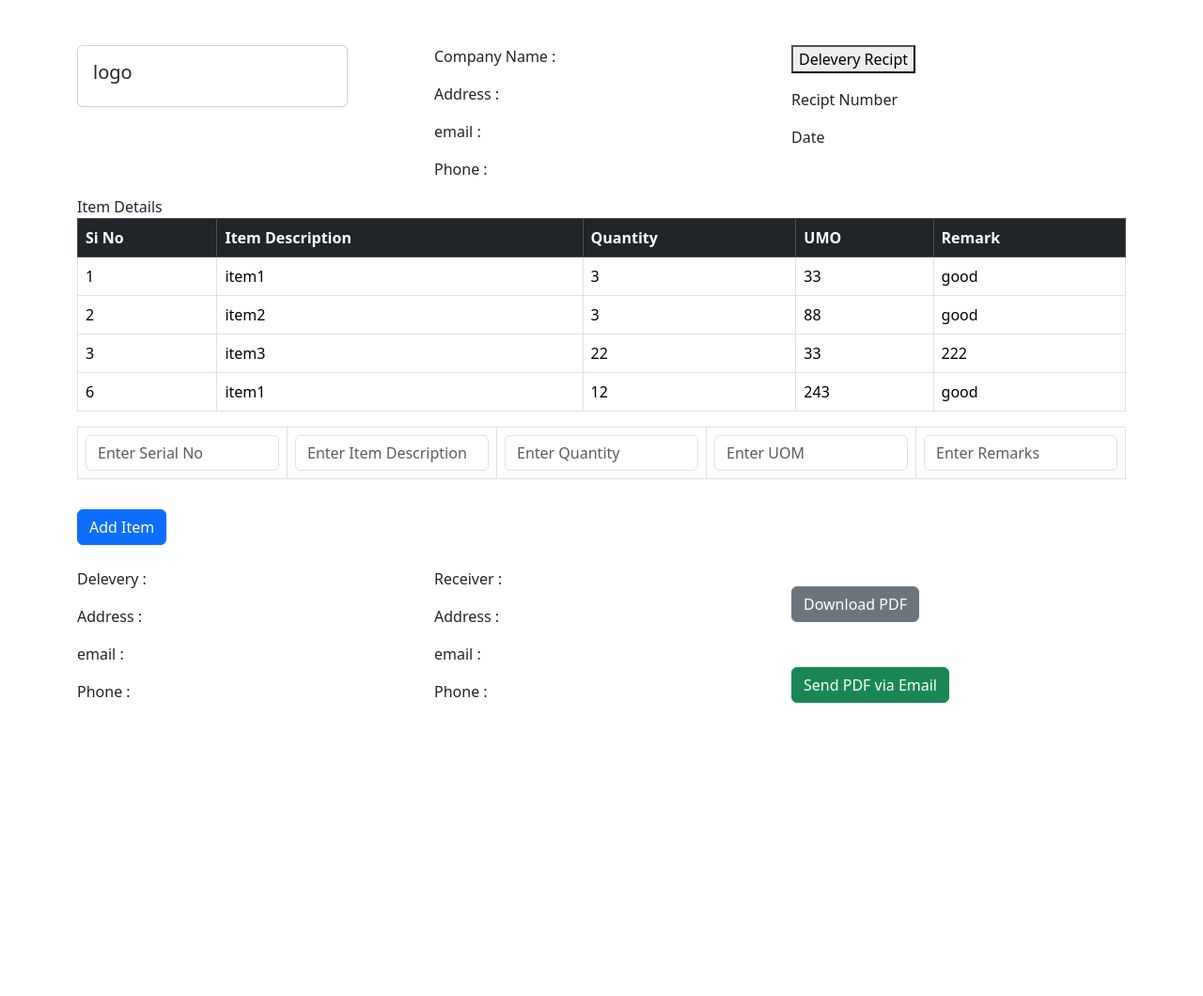
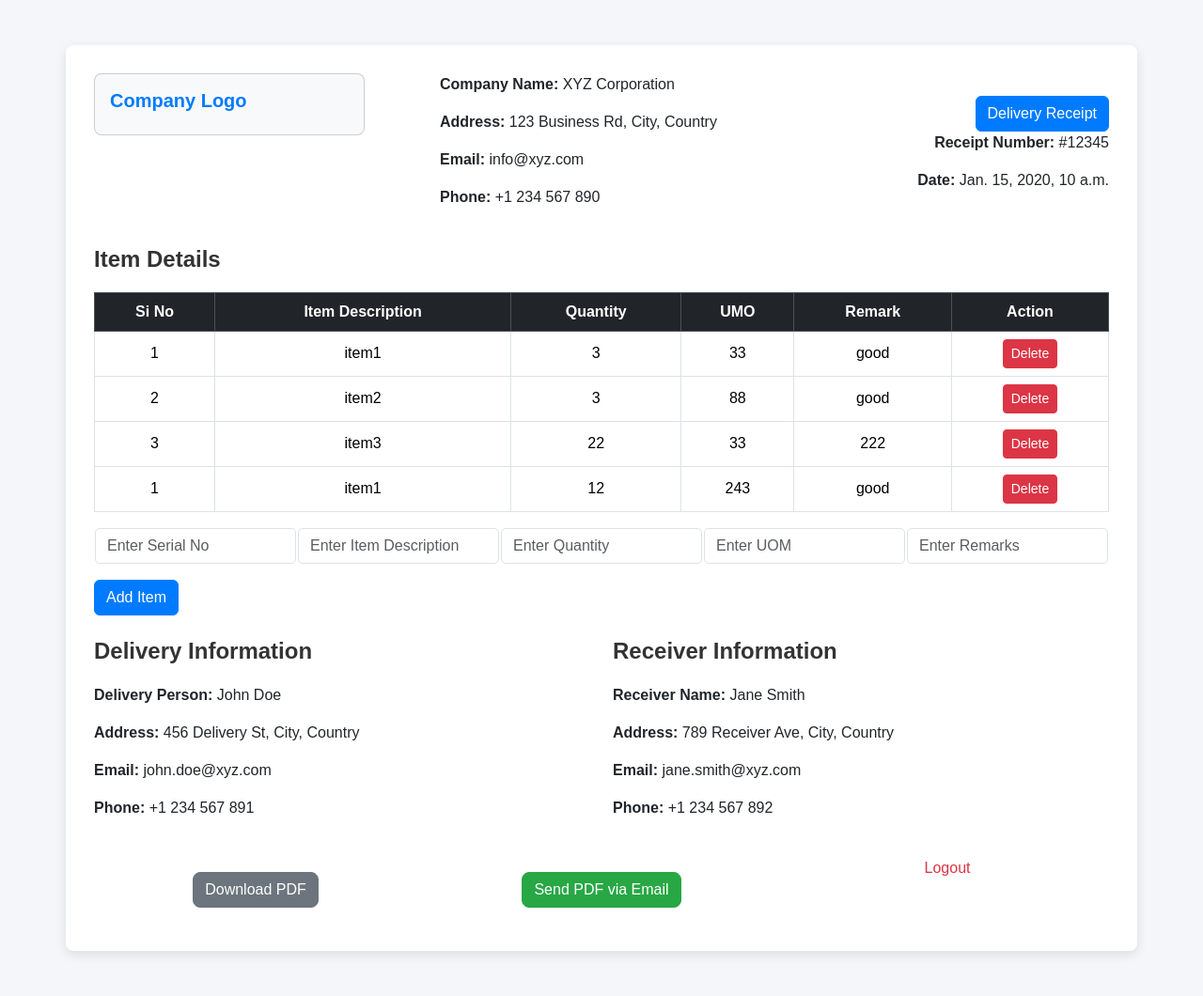
Before and after one commit to shameer-shajahan/company-receipt, a Django app: template rcp/templates/create_receipt.html in a window 1280 px wide. Shown: the whole page at 94% size. Before the commit the page ends 748 px from the top, so only its background shows below. Run offline with Django 5.2, Linux system fonts and the light colour scheme; data comes from the database, SQL or seed files in the repository; both versions use the stored data as it was after the commit; tables that the repository leaves empty hold one stand-in row (values such as "Sample post"); the template is opened without the code that fills it: values that come from a table or form of the project are taken from there, most other values are stand-ins (such as "Sample title", 1, 10 or a date in 2020).

Commit message:
design update

```diff
--- a/dataentry/urls.py
+++ b/dataentry/urls.py
@@ -30,6 +30,7 @@ urlpatterns = [
     path('manage-items/', ManageItemsView.as_view(), name='manage_items'),
     path('manage-items/pdf/', generate_items_pdf, name='generate_items_pdf'),
     path('manage-items/email/', send_items_email, name='send_items_email'),
+    path('data/<int:pk>/remove',views.DataDeleteView.as_view(),name="delete"),
 
  # Correct usage
     # path('receipt/',views.CreateDeliveryReceiptView.as_view(), name='create_receipt'),  # Correct usage
--- a/rcp/models.py
+++ b/rcp/models.py
@@ -25,6 +25,8 @@ class DeliveryReceipt(models.Model):
 
     logo=models.ImageField(upload_to="commpont_logo",null=True,blank=True)
 
+    owner=models.ForeignKey(User,on_delete=models.CASCADE)
+
     def __str__(self):
 
         return self.receipt_number
@@ -32,7 +34,7 @@ class DeliveryReceipt(models.Model):
 
 class Item(models.Model):
 
-    receipt = models.ForeignKey(User, on_delete=models.CASCADE)
+    receipt = models.ForeignKey(User,on_delete=models.DO_NOTHING)
 
     serial_number = models.IntegerField()
 
--- a/rcp/templates/create_receipt.html
+++ b/rcp/templates/create_receipt.html
@@ -6,69 +6,155 @@
     <meta name="viewport" content="width=device-width, initial-scale=1.0">
     <title>Delivery Receipt Form</title>
     <link href="https://cdn.jsdelivr.net/npm/bootstrap@5.3.0-alpha3/dist/css/bootstrap.min.css" rel="stylesheet">
+    <style>
+        body {
+            background-color: #f4f6f9;
+            font-family: 'Arial', sans-serif;
+        }
+
+        .container {
+            background-color: white;
+            padding: 30px;
+            border-radius: 8px;
+            box-shadow: 0 4px 12px rgba(0, 0, 0, 0.1);
+        }
+
+        .card {
+            border-radius: 8px;
+            background-color: #f8f9fa;
+        }
+
+        .card-title {
+            font-weight: bold;
+            color: #007bff;
+        }
+
+        .form-control {
+            border-radius: 5px;
+            box-shadow: none;
+        }
+
+        .table th, .table td {
+            vertical-align: middle;
+        }
+
+        .table-dark {
+            background-color: #343a40;
+            color: white;
+        }
+
+        .btn-primary {
+            background-color: #007bff;
+            border-color: #007bff;
+        }
+
+        .btn-primary:hover {
+            background-color: #0056b3;
+            border-color: #004085;
+        }
+
+        .btn-secondary, .btn-success {
+            border-radius: 8px;
+        }
+
+        .btn-secondary {
+            background-color: #6c757d;
+            border-color: #6c757d;
+        }
+
+        .btn-success {
+            background-color: #28a745;
+            border-color: #28a745;
+        }
+
+        .btn-success:hover {
+            background-color: #218838;
+            border-color: #1e7e34;
+        }
+
+        .section-title {
+            font-size: 1.5rem;
+            font-weight: bold;
+            color: #333;
+            margin-bottom: 20px;
+        }
+
+        .logout-link {
+            color: #dc3545;
+            text-decoration: none;
+        }
+
+        .logout-link:hover {
+            text-decoration: underline;
+        }
+
+        .form-group {
+            margin-bottom: 15px;
+        }
+
+        .form-row {
+            margin-bottom: 20px;
+        }
+    </style>
 </head>
 
 <body>
+
     <div class="container my-5">
-
-
-        <div class="row">
-            <div class="col-4">
+        <!-- Header Section -->
+        <div class="row mb-4">
+            <div class="col-md-4">
                 <div class="card" style="width: 18rem;">
                     <div class="card-body">
-                        <h5 class="card-title">logo</h5>
+                        <h5 class="card-title">Company Logo</h5>
                     </div>
                 </div>
             </div>
-            <div class="col-4">
-                <p>Company Name :</p>
-                <p> Address :</p>
-                <p> email :</p>
-                <p> Phone :</p>
+            <div class="col-md-4">
+                <p><strong>Company Name:</strong> XYZ Corporation</p>
+                <p><strong>Address:</strong> 123 Business Rd, City, Country</p>
+                <p><strong>Email:</strong> info@xyz.com</p>
+                <p><strong>Phone:</strong> +1 234 567 890</p>
             </div>
-            <div class="col-4">
-                <p>
-                    <button>
-                        Delevery Recipt
-                    </button>
-                </p>
-                <p>Recipt Number </p>
-                <p>Date</p>
+            <div class="col-md-4 text-end">
+                <button class="btn btn-primary mt-4">Delivery Receipt</button>
+                <p><strong>Receipt Number:</strong> #12345</p>
+                <p><strong>Date:</strong> {{ current_date }}</p>
             </div>
         </div>
 
-
-
+        <!-- Item Details Section -->
         <section class="mb-4">
-    <span class="mt-4">Item Details</span>
-
+            <h2 class="section-title">Item Details</h2>
             <table class="table table-bordered">
                 <thead class="table-dark">
-            <tr>
+                    <tr class="text-center">
                         <th>Si No</th>
                         <th>Item Description</th>
                         <th>Quantity</th>
                         <th>UMO</th>
                         <th>Remark</th>
+                        <th>Action</th>
                     </tr>
                 </thead>
                 <tbody>
-            {%for d in data%}
-            <tr>
-                <td>{{d.id}}</td>
-                <td>{{d.item_description}}</td>
-                <td>{{d.quantity}}</td>
-                <td>{{d.uom}}</td>
-                <td>{{d.remarks}}</td>
+                    {% for d in data %}
+                    <tr class="text-center">
+                        <td>{{ d.serial_number }}</td>
+                        <td>{{ d.item_description }}</td>
+                        <td>{{ d.quantity }}</td>
+                        <td>{{ d.uom }}</td>
+                        <td>{{ d.remarks }}</td>
+                        <td class="text-center">
+                            <a href="{%url 'delete' d.id%}"><button class="btn btn-danger btn-sm">Delete</button></a>
+                        </td>
                     </tr>
-            {%endfor%}
-
-
+                    {% endfor %}
                 <!-- Add more rows as needed -->
 
             <form action="#" method="post">
                 {% csrf_token %}
-                <table class="table table-bordered">
+                <table class="">
                         <!-- Add New Item -->
                         <tr>
                             <td><input type="number" class="form-control" name="serial_number" placeholder="Enter Serial No"></td>
@@ -88,31 +174,38 @@
     </table>
 </section>
 
-<div class="row">
-    <div class="col-4">
-        <p> Delevery :</p>
-        <p> Address :</p>
-        <p> email :</p>
-        <p> Phone :</p>
+        <!-- Delivery and Receiver Section -->
+        <div class="row mt-4">
+            <div class="col-md-6">
+                <h4 class="section-title">Delivery Information</h4>
+                <p><strong>Delivery Person:</strong> John Doe</p>
+                <p><strong>Address:</strong> 456 Delivery St, City, Country</p>
+                <p><strong>Email:</strong> john.doe@xyz.com</p>
+                <p><strong>Phone:</strong> +1 234 567 891</p>
             </div>
-    <div class="col-4">
-        <p> Receiver :</p>
-        <p> Address :</p>
-        <p> email :</p>
-        <p> Phone :</p>
-    </div>
-    <div class="col-4 mt-1">
-        <p>
-            <a href="{% url 'generate_items_pdf' %}" class="btn btn-secondary my-3" target="_blank">Download PDF</a>
-        </p>
-        <p>
-
-                <a href="{% url 'send_items_email' %}" class="btn btn-success my-3">Send PDF via Email</a>
-        </p>
+            <div class="col-md-6">
+                <h4 class="section-title">Receiver Information</h4>
+                <p><strong>Receiver Name:</strong> Jane Smith</p>
+                <p><strong>Address:</strong> 789 Receiver Ave, City, Country</p>
+                <p><strong>Email:</strong> jane.smith@xyz.com</p>
+                <p><strong>Phone:</strong> +1 234 567 892</p>
             </div>
         </div>
 
+        <!-- Action Buttons -->
+        <div class="row mt-4 text-center">
+            <div class="col-md-4">
+                <a href="{% url 'generate_items_pdf' %}" class="btn btn-secondary my-3" target="_blank">Download PDF</a>
+            </div>
+            <div class="col-md-4">
+                <a href="{% url 'send_items_email' %}" class="btn btn-success my-3">Send PDF via Email</a>
+            </div>
+            <div class="col-md-4">
+                <a href="{% url 'signout' %}" class="logout-link">Logout</a>
+            </div>
+        </div>
 
+    </div>
 
     <script src="https://cdn.jsdelivr.net/npm/bootstrap@5.3.0-alpha3/dist/js/bootstrap.bundle.min.js"></script>
 </body>
```
Also changed, not shown: dataentry/settings.py (+5 -4 lines), rcp/forms.py (+13 -0 lines), rcp/templates/items_pdf_template.html (+67 -48 lines), rcp/views.py (+14 -5 lines), db.sqlite3, rcp/migrations/0001_initial.py, rcp/migrations/0002_alter_item_receipt.py (deleted). Lines whose indentation alone changed are shown as unchanged.
